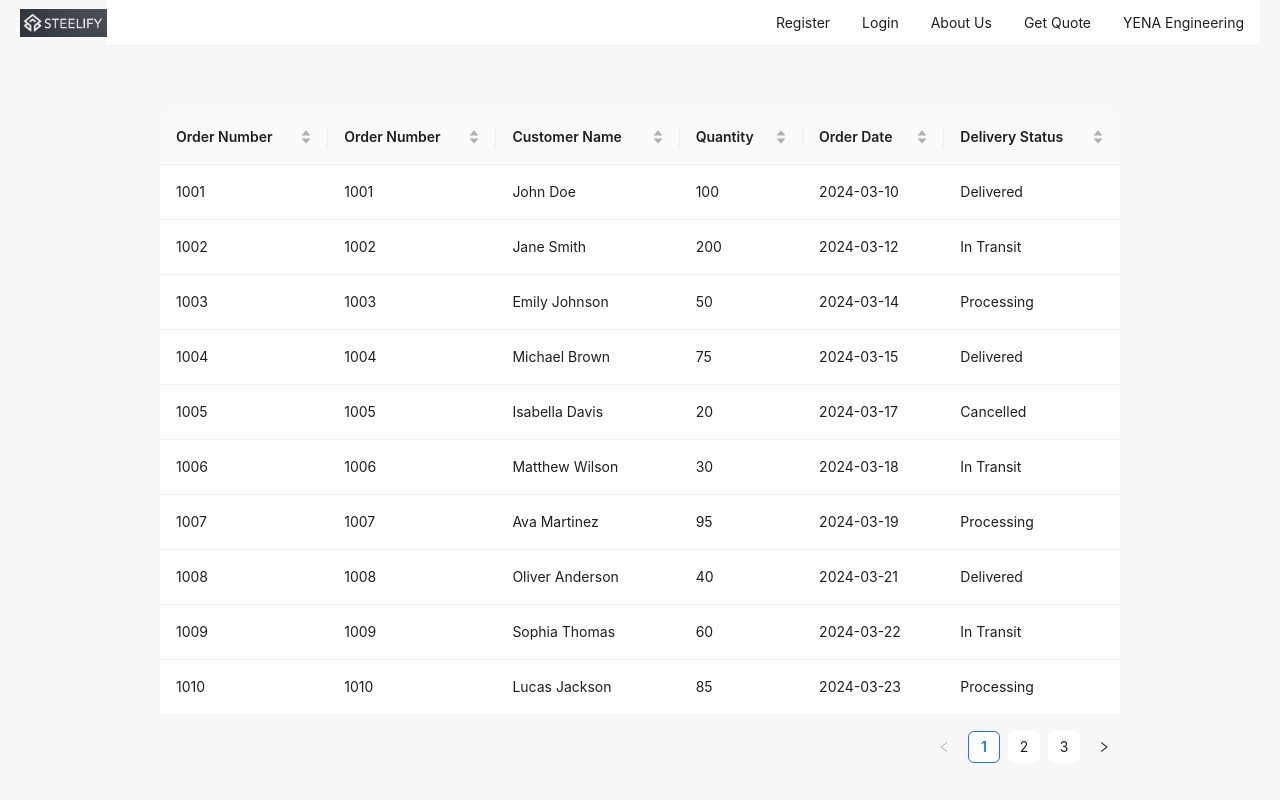
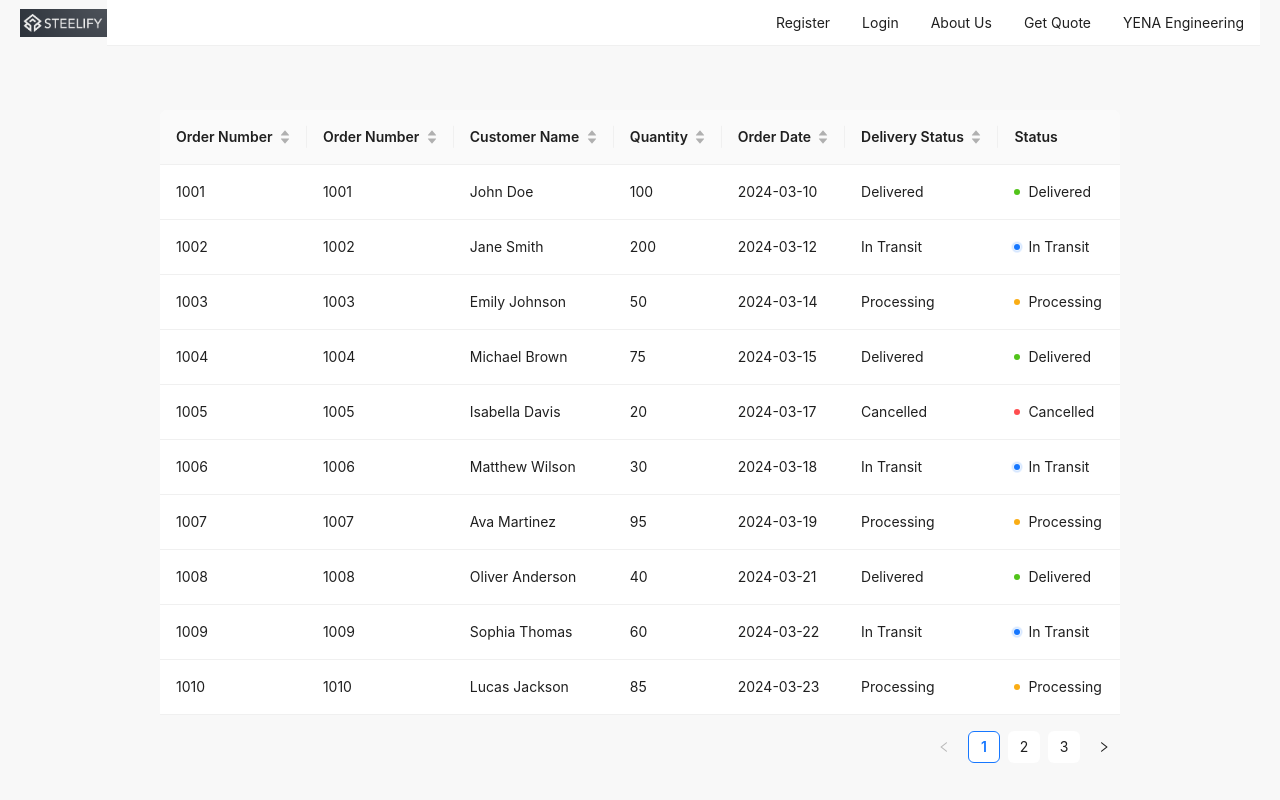
Before and after one commit to alperenerS/steelify.io, a React (Create React App) app in the folder client/: page /my-orders in a window 1280 px wide. Built offline with nearby package versions, Linux system fonts and the light colour scheme.

Commit message:
Future: Status added to my-orders

```diff
--- a/client/src/Pages/MyOrders/myOrders.js
+++ b/client/src/Pages/MyOrders/myOrders.js
@@ -1,8 +1,8 @@
 // MyOrders.js
 import React from "react";
-import { Table, Row, Col } from "antd";
+import { Table, Row, Col, Badge} from "antd";
 import { ordersData } from "./ordersData"; // Örnek veri dosyasını import edin
-import './myOrders.css';
+import "./myOrders.css";
 
 const MyOrders = () => {
   const columns = [
@@ -42,6 +42,37 @@ const MyOrders = () => {
       key: "deliveryStatus",
       sorter: (a, b) => a.orderNumber.localeCompare(b.orderNumber),
     },
+    {
+      title: "Status",
+      key: "status",
+      dataIndex: "deliveryStatus",
+      render: (status) => {
+        let color = "success"; // Varsayılan renk
+        let text = "Finished"; // Varsayılan metin
+        switch (status) {
+          case "Delivered":
+            color = "success";
+            text = "Delivered";
+            break;
+          case "In Transit":
+            color = "processing";
+            text = "In Transit";
+            break;
+          case "Processing":
+            color = "warning";
+            text = "Processing";
+            break;
+          case "Cancelled":
+            color = "error";
+            text = "Cancelled";
+            break;
+          default:
+            // Varsayılan değerler kullanılır
+            break;
+        }
+        return <Badge status={color} text={text} />;
+      },
+    },
   ];
 
   return (
```
